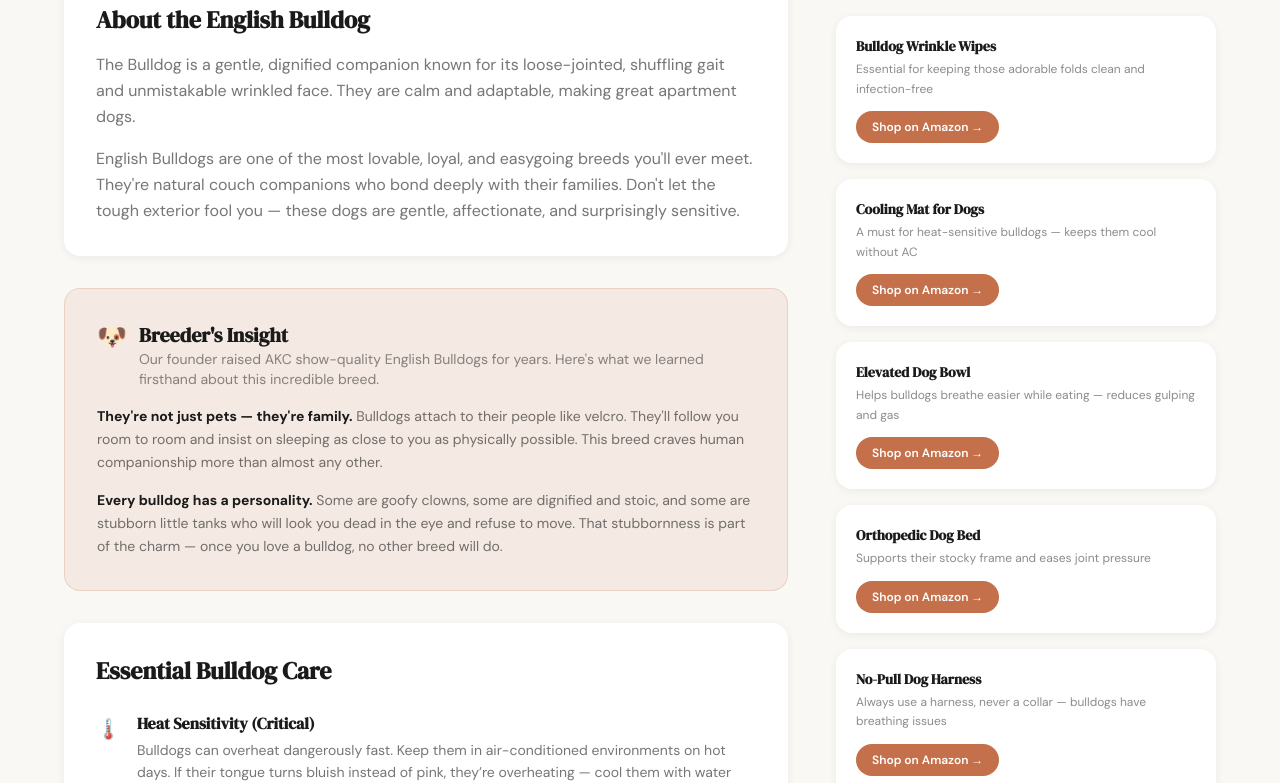
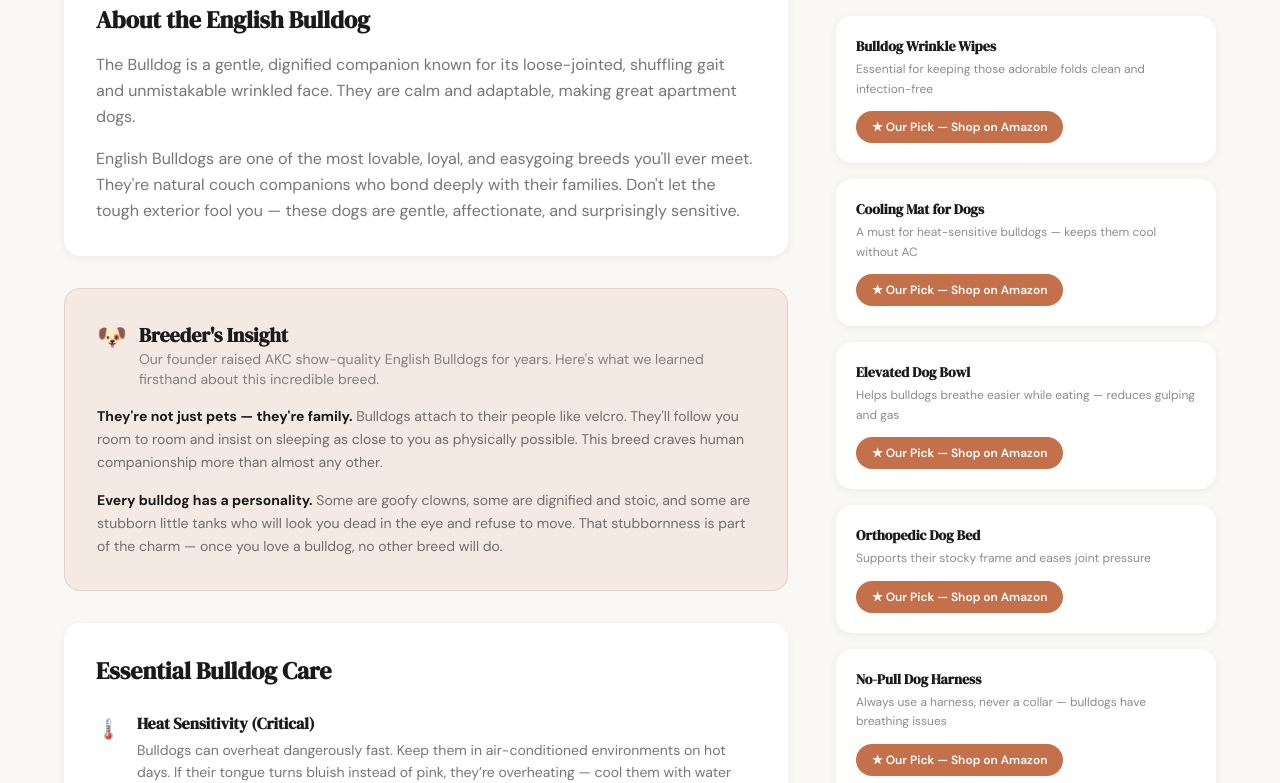
Before and after one commit to GlobalAiBots/babymydog, a Next.js app: page /breeds/bulldog in a window 1280 px wide. Shown: the part 1069-1852 px from the top of the page. Built offline with nearby package versions, Linux system fonts and the light colour scheme.

Commit message:
Update editorial CTAs on product links

```diff
--- a/src/app/best/[category]/page.tsx
+++ b/src/app/best/[category]/page.tsx
@@ -155,7 +155,7 @@ export default async function ProductPage({ params }: { params: Promise<{ catego
                   <td className="py-4 px-4 text-[#1A1A1A]/60">{pick.badge}</td>
                   <td className="py-4 px-4"><StarRating rating={pick.rating} /></td>
                   <td className="py-4 px-4">
-                    <a href={amazonLink(pick.asin)} target="_blank" rel="noopener noreferrer nofollow sponsored" className="text-[#D35400] text-xs font-semibold hover:underline whitespace-nowrap">View on Amazon &rarr;</a>
+                    <a href={amazonLink(pick.asin)} target="_blank" rel="noopener noreferrer nofollow sponsored" className="text-[#D35400] text-xs font-semibold hover:underline whitespace-nowrap">&#9733; Our Pick &mdash; View on Amazon</a>
                   </td>
                 </tr>
               ))}
--- a/src/app/breeds/bulldog/page.tsx
+++ b/src/app/breeds/bulldog/page.tsx
@@ -139,7 +139,7 @@ export default function BulldogPage() {
                 <a key={prod.name} href={`https://www.amazon.com/dp/${prod.asin}?tag=${TAG}`} target="_blank" rel="noopener noreferrer nofollow sponsored" className="block bg-white rounded-2xl p-5 hover:scale-[1.02] transition-transform" style={{ boxShadow: '0 2px 8px rgba(0,0,0,0.06)' }}>
                   <h3 className="font-bold text-[#1A1A1A] text-sm">{prod.name}</h3>
                   <p className="text-[#1A1A1A]/50 text-xs mt-1 leading-relaxed">{prod.why}</p>
-                  <span className="inline-block mt-3 bg-[#C4704B] text-white text-xs font-semibold px-4 py-2 rounded-full">Shop on Amazon &rarr;</span>
+                  <span className="inline-block mt-3 bg-[#C4704B] text-white text-xs font-semibold px-4 py-2 rounded-full">&#9733; Our Pick &mdash; Shop on Amazon</span>
                 </a>
               ))}
             </div>
```
